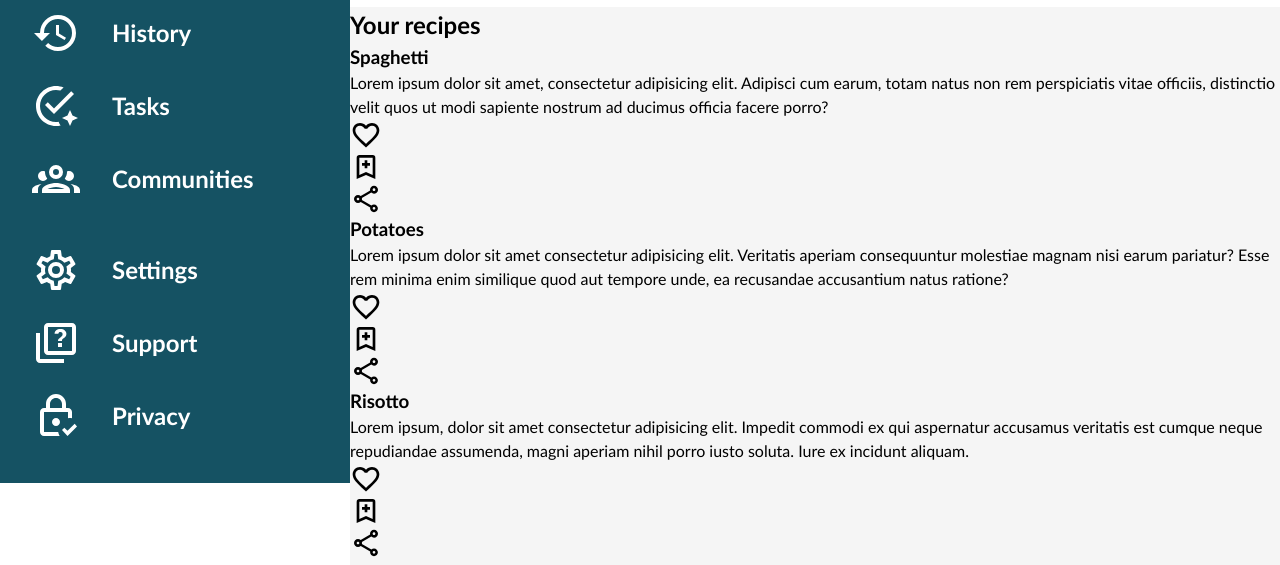
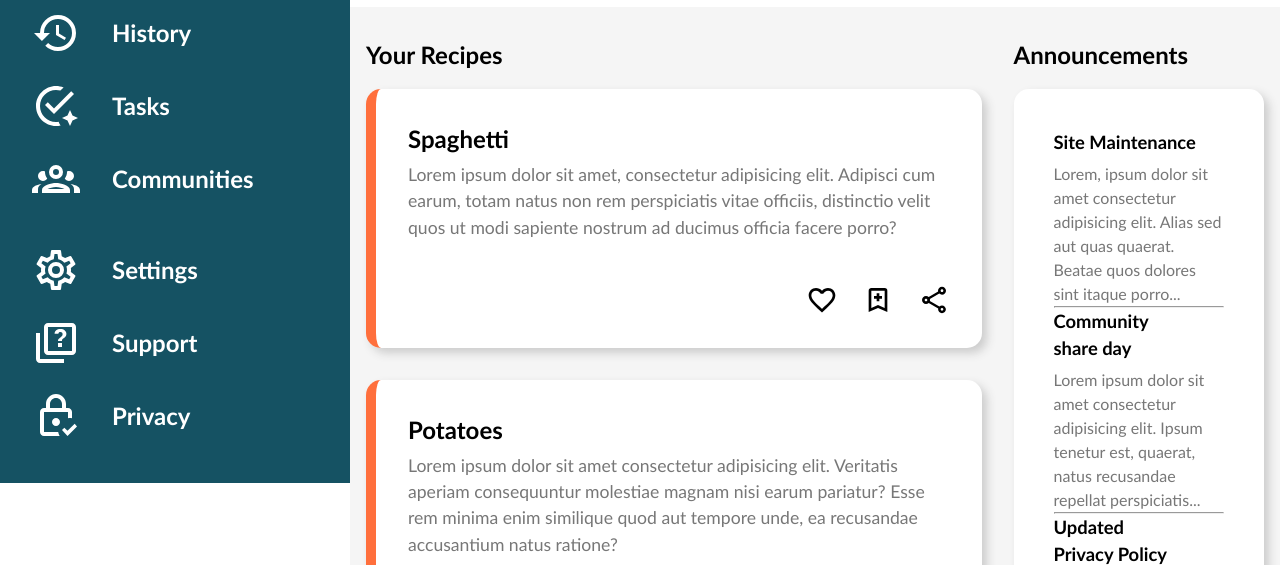
Before and after one commit to theojachiet/odin-recipes, a plain HTML site: page profile/profile.html in a window 1280 px wide. Shown: the part 317-882 px from the top of the page. Drawn offline with Linux system fonts and the light colour scheme.

Commit message:
Style Section cards and annoucement

```diff
--- a/profile/profile.css
+++ b/profile/profile.css
@@ -167,7 +167,7 @@ header {
     display: grid;
     grid-template-rows: 1fr 1fr;
     padding-left: 2rem;
-
+    min-height: 220px;
 }
 
 .top-header {
@@ -265,4 +265,83 @@ button {
 
 section {
     background-color: whitesmoke;
+    display: flex;
+    flex-wrap: wrap;
+    height: 100%;
 }
+
+.cards-container {
+    flex: 3 1 400px;
+}
+
+aside {
+    flex: 1 1 200px;
+}
+
+/* CARDS  */
+
+.cards {
+    display: grid;
+    grid-template-rows: repeat(2, 1fr);
+    grid-template-columns: repeat(auto-fit, minmax(400px, 1fr));
+}
+
+.card {
+    background-color: white;
+    border-radius: 15px;
+    border-left: 10px solid #ff6f3c;
+    box-shadow: 5px 5px 10px #ccc;
+    padding: 2rem;
+    margin: 1rem;
+    display: flex;
+    flex-direction: column;
+    justify-content: space-between;
+}
+
+.card-icons {
+    display: flex;
+    justify-content: end;
+    align-items: end;
+    gap: 1.5rem;
+    margin-top: 1rem;
+}
+
+.card h3 {
+    font-size: 1.5rem;
+}
+
+.card p {
+    margin-top: 5px;
+    color: #777;
+    font-size: 1.1rem;
+}
+
+h2 {
+    margin-left: 16px;
+    margin-top: 30px;
+}
+
+/* ANNOUCEMENTS  */
+
+.announcements {
+    background-color: white;
+    border-radius: 15px;
+    box-shadow: 5px 5px 10px #ccc;
+    padding: 2.5rem;
+    margin: 1rem;
+    display: flex;
+    flex-direction: column;
+    justify-content: space-between;
+    height: 500px;
+}
+
+.announcements h4 {
+    font-size: 1.15rem;
+}
+
+.announcements p {
+    margin-top: 5px;
+    color: #777;
+}
+
+/* TRENDING  */
--- a/profile/profile.html
+++ b/profile/profile.html
@@ -62,13 +62,15 @@
         </header>
         <section>
             <div class="cards-container">
-                <h2>Your recipes</h2>
+                <h2>Your Recipes</h2>
                 <div class="cards">
                     <div class="card">
+                        <div class="text">
                             <h3>Spaghetti</h3>
                             <p>Lorem ipsum dolor sit amet, consectetur adipisicing elit. Adipisci cum earum, totam natus non
                                 rem perspiciatis vitae officiis, distinctio velit quos ut modi sapiente nostrum ad ducimus
                                 officia facere porro?</p>
+                        </div>
                         <div class="card-icons">
                             <img src="./images/cards-icons/heart-outline.svg" alt="favorite">
                             <img src="./images/cards-icons/bookmark-plus-outline.svg" alt="bookmark-plus-outline">
@@ -76,10 +78,12 @@
                         </div>
                     </div>
                     <div class="card">
+                        <div class="text">
                             <h3>Potatoes</h3>
                             <p>Lorem ipsum dolor sit amet consectetur adipisicing elit. Veritatis aperiam consequuntur
                                 molestiae magnam nisi earum pariatur? Esse rem minima enim similique quod aut tempore unde,
                                 ea recusandae accusantium natus ratione?</p>
+                        </div>
                         <div class="card-icons">
                             <img src="./images/cards-icons/heart-outline.svg" alt="favorite">
                             <img src="./images/cards-icons/bookmark-plus-outline.svg" alt="bookmark-plus-outline">
@@ -87,10 +91,12 @@
                         </div>
                     </div>
                     <div class="card">
+                        <div class="text">
                             <h3>Risotto</h3>
                             <p>Lorem ipsum, dolor sit amet consectetur adipisicing elit. Impedit commodi ex qui aspernatur
                                 accusamus veritatis est cumque neque repudiandae assumenda, magni aperiam nihil porro iusto
                                 soluta. Iure ex incidunt aliquam.</p>
+                        </div>
                         <div class="card-icons">
                             <img src="./images/cards-icons/heart-outline.svg" alt="favorite">
                             <img src="./images/cards-icons/bookmark-plus-outline.svg" alt="bookmark-plus-outline">
@@ -98,10 +104,12 @@
                         </div>
                     </div>
                     <div class="card">
+                        <div class="text">
                             <h3>Soup</h3>
                             <p>Lorem ipsum dolor, sit amet consectetur adipisicing elit. Eaque sunt consequatur amet esse
                                 sapiente similique error distinctio mollitia necessitatibus possimus omnis, ut adipisci
                                 animi molestiae illum ratione ducimus quidem laborum.</p>
+                        </div>
                         <div class="card-icons">
                             <img src="./images/cards-icons/heart-outline.svg" alt="favorite">
                             <img src="./images/cards-icons/bookmark-plus-outline.svg" alt="bookmark-plus-outline">
@@ -109,10 +117,12 @@
                         </div>
                     </div>
                     <div class="card">
+                        <div class="text">
                             <h3>Crepes</h3>
                             <p>Lorem ipsum, dolor sit amet consectetur adipisicing elit. Et, illo voluptatem. Totam pariatur
                                 deserunt, ducimus ipsa enim vitae nobis iure ea perspiciatis vero voluptatibus quae,
                                 eligendi sit, dolor quaerat voluptas?</p>
+                        </div>
                         <div class="card-icons">
                             <img src="./images/cards-icons/heart-outline.svg" alt="favorite">
                             <img src="./images/cards-icons/bookmark-plus-outline.svg" alt="bookmark-plus-outline">
@@ -120,10 +130,12 @@
                         </div>
                     </div>
                     <div class="card">
+                        <div class="text">
                             <h3>Croque-Monsieur</h3>
                             <p>Lorem, ipsum dolor sit amet consectetur adipisicing elit. Nulla dolorum dolorem, veniam,
                                 repellendus magnam fugiat quisquam eaque eveniet unde labore similique officiis cupiditate
                                 delectus maiores laborum provident vel vero voluptatum.</p>
+                        </div>
                         <div class="card-icons">
                             <img src="./images/cards-icons/heart-outline.svg" alt="favorite">
                             <img src="./images/cards-icons/bookmark-plus-outline.svg" alt="bookmark-plus-outline">
@@ -139,22 +151,19 @@
                         <div class="annoucement">
                             <h4>Site Maintenance</h4>
                             <p>Lorem, ipsum dolor sit amet consectetur adipisicing elit. Alias sed aut quas quaerat.
-                                Beatae quos dolores sint itaque porro aperiam distinctio quo dolorem veniam! Consequatur
-                                distinctio earum autem ipsum commodi.</p>
+                                Beatae quos dolores sint itaque porro...</p>
                         </div>
                         <hr>
                         <div class="annoucement">
                             <h4>Community share day</h4>
                             <p>Lorem ipsum dolor sit amet consectetur adipisicing elit. Ipsum tenetur est, quaerat,
-                                natus recusandae repellat perspiciatis nam maiores iste ex fugit quam harum, nisi
-                                aspernatur animi? Esse officiis dolor placeat!</p>
+                                natus recusandae repellat perspiciatis...</p>
                         </div>
                         <hr>
                         <div class="annoucement">
                             <h4>Updated Privacy Policy</h4>
                             <p>Lorem ipsum dolor sit amet consectetur adipisicing elit. Quae, rerum est a porro
-                                reprehenderit quas eveniet temporibus dignissimos iure, aut rem, ut corrupti aspernatur
-                                et numquam repudiandae eum voluptatum in!</p>
+                                reprehenderit quas eveniet temporibus...</p>
                         </div>
                     </div>
                 </div>
```
Lines whose indentation alone changed are shown as unchanged.
